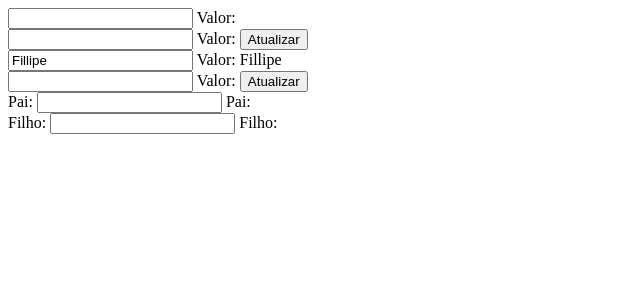
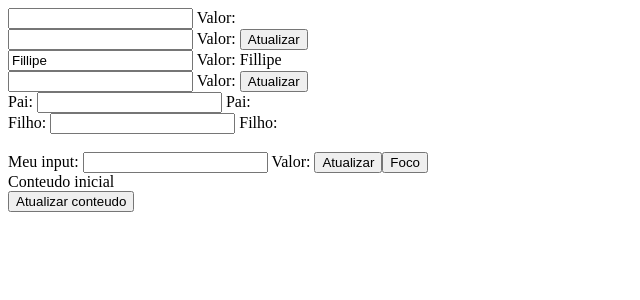
Before and after one commit to fillipe-felix/fundamentos-angular, an Angular app: page / in a window 1280 px wide. Shown: the top 300 px of the page, without its empty margins (0-640 px from the left). Built offline with nearby package versions, Linux system fonts and the light colour scheme.

Commit message:
99. Acessar Elemento HTML no Componente com "@ViewChild”

```diff
--- a/src/app/app.component.html
+++ b/src/app/app.component.html
@@ -35,3 +35,17 @@ Valor: {{ meuInput4.value }}
     Filho: {{ inputPai.value }}
   </div>
 </div>
+<br>
+
+<!--@ViewChild-->
+Meu input: <input #meuInput5 ngModel type="text">
+Valor: {{ meuInput5.value }}
+
+<button (click)="updateInputText()">Atualizar</button>
+<button (click)="focusInput()">Foco</button>
+<br>
+
+<div #minhaDiv>
+  Conteudo inicial
+</div>
+<button (click)="atualizarConteudoDiv()" type="text">Atualizar conteudo</button>
--- a/src/app/app.component.ts
+++ b/src/app/app.component.ts
@@ -1,4 +1,4 @@
-import { ChangeDetectorRef, Component } from '@angular/core';
+import { ChangeDetectorRef, Component, ElementRef, ViewChild } from '@angular/core';
 
 @Component({
   selector: 'app-root',
@@ -9,6 +9,9 @@ import { ChangeDetectorRef, Component } from '@angular/core';
 export class AppComponent {
   title = 'fundamentos-angular';
   meuInput3: string = 'Fillipe';
+
+  @ViewChild('meuInput5') meuInputEl!: ElementRef<HTMLInputElement>;
+  @ViewChild('minhaDiv') minhaDivEl!: ElementRef<HTMLDivElement>;
 
   constructor(private _cdRef: ChangeDetectorRef) {
   }
@@ -22,4 +25,17 @@ export class AppComponent {
 
     meuInput4.value = 'Valor atualizado';
   }
+
+  updateInputText() {
+    this.meuInputEl.nativeElement.value = 'Valor atualizado';
+    console.log(this.meuInputEl);
+  }
+
+  focusInput() {
+    this.meuInputEl.nativeElement.focus();
+  }
+
+  atualizarConteudoDiv() {
+    this.minhaDivEl.nativeElement.textContent = 'Conteudo atualizado';
+  }
 }
```
